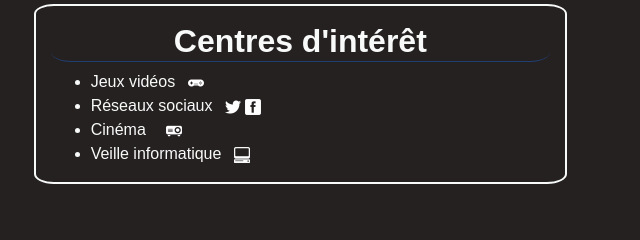
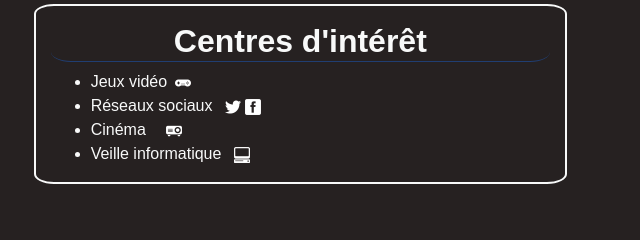
Before and after one commit to DavidChorlet/cv_numerique, a plain HTML site: page index.html in a window 1280 px wide. Shown: the part 1712-1952 px from the top of the page, 73-713 px from the left. Drawn offline with Linux system fonts and the light colour scheme; files whose address does not match are found by name.

Commit message:
"correction orthographe"

```diff
--- a/index.html
+++ b/index.html
@@ -105,7 +105,7 @@
                   <div id="block_hobbies">
                     <h2>Centres d'intérêt </h2>
                     <ul>
-                      <li>Jeux vidéos &ensp;<img src="assets/pictures/joystick.png"></li>
+                      <li>Jeux vidéo&ensp;<img src="assets/pictures/joystick.png"></li>
                       <li>Réseaux sociaux &ensp;<img src="assets/pictures/twitter.png"> <img src="assets/pictures/facebook.png"></li>
                       <li>Cinéma &emsp;<img src="assets/pictures/movie.png"></li>
                       <li>Veille informatique &ensp;<img src="assets/pictures/computer.png"></li>
```
